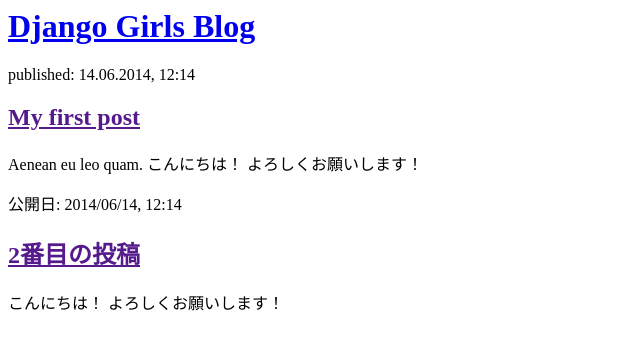
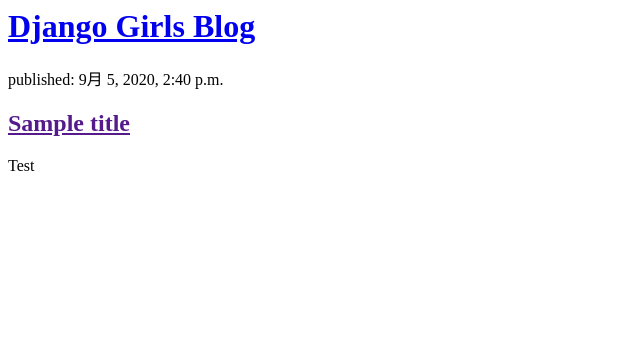
Before and after one commit to noriki7190/my-first-blog, a Django app: page / in a window 1280 px wide. Shown: the top 350 px of the page, without its empty margins (0-640 px from the left). Run offline with Django 3.2, Linux system fonts and the light colour scheme; data comes from the database, SQL or seed files in the repository; both versions use the stored data as it was after the commit.

Commit message:
modified templates to display posts form database.

```diff
--- a/blog/templates/blog/post_list.html
+++ b/blog/templates/blog/post_list.html
@@ -1,22 +1,21 @@
 <html>
+
 <head>
     <title>Django Girls blog</title>
 </head>
+
 <body>
     <div>
         <h1><a href="/">Django Girls Blog</a></h1>
     </div>
 
+    {% for post in posts %}
     <div>
-            <p>published: 14.06.2014, 12:14</p>
-            <h2><a href="">My first post</a></h2>
-            <p>Aenean eu leo quam. こんにちは！ よろしくお願いします！ </p>
+        <p>published: {{ post.published_date }}</p>
+        <h2><a href="">{{ post.title }}</a></h2>
+        <p>{{ post.text|linebreaksbr }}</p>
     </div>
+    {% endfor %}
+</body>
 
-        <div>
-            <p>公開日: 2014/06/14, 12:14</p>
-            <h2><a href="">2番目の投稿</a></h2>
-            <p> こんにちは！ よろしくお願いします！ </p>
-        </div>
-    </body>
 </html>
--- a/blog/views.py
+++ b/blog/views.py
@@ -1,5 +1,9 @@
 from django.shortcuts import render
+from django.utils import timezone
+from .models import Post
 
 
 def post_list(request):
-    return render(request, 'blog/post_list.html', {})
+    posts = Post.objects.filter(
+        published_date__lte=timezone.now()).order_by('published_date')
+    return render(request, 'blog/post_list.html', {'posts': posts})
```
Also changed, not shown: db.sqlite3. Lines whose indentation alone changed are shown as unchanged.
